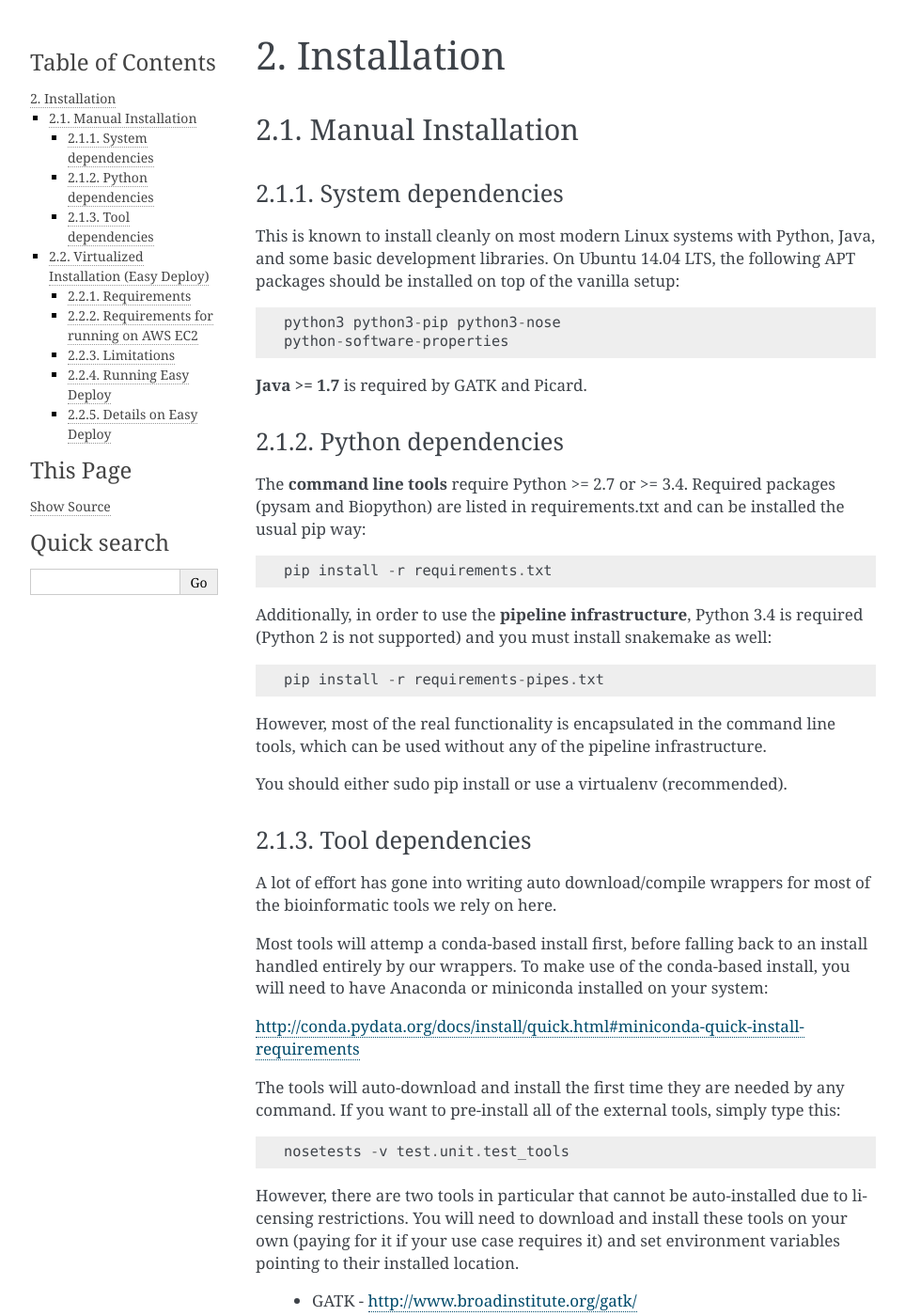
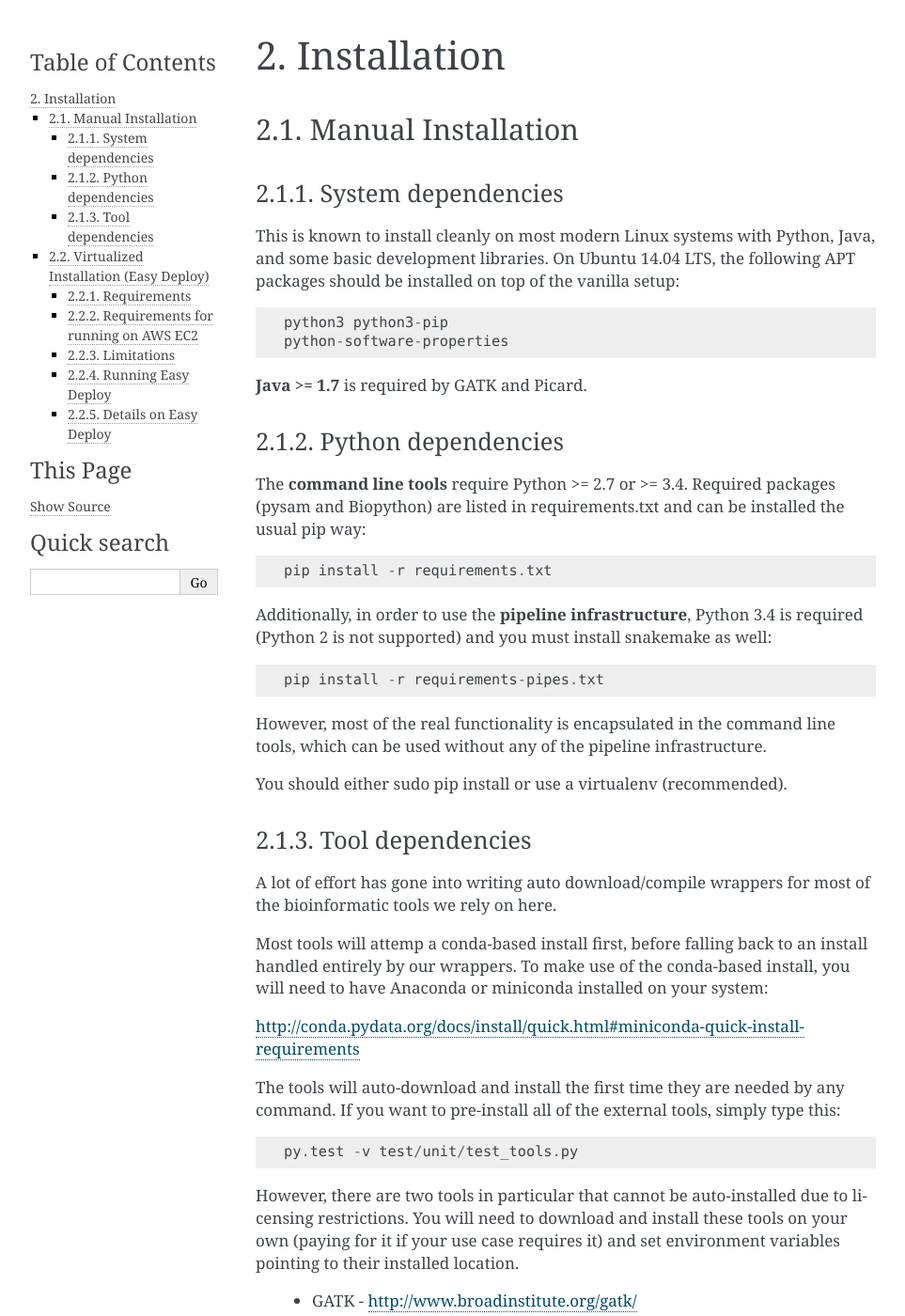
Before and after one commit to broadinstitute/viral-ngs, a Sphinx documentation site: the page built from docs/install.rst, in a window 1280 px wide and 1400 px high. Shown: the whole window at 94% size, without its empty margins (148-1111 px from the left). Built offline with Sphinx 7.4.7, drawn with Linux system fonts in a browser that asks for light colours; formulas are drawn with MathJax 3.

Commit message:
Accessory changes for other places nose is refd

```diff
--- a/docs/install.rst
+++ b/docs/install.rst
@@ -12,7 +12,7 @@ This is known to install cleanly on most modern Linux systems with Python,
 Java, and some basic development libraries.  On Ubuntu 14.04 LTS, the
 following APT packages should be installed on top of the vanilla setup::
 
-  python3 python3-pip python3-nose
+  python3 python3-pip
   python-software-properties
 
 .. (comment out below)
@@ -64,7 +64,7 @@ http://conda.pydata.org/docs/install/quick.html#miniconda-quick-install-requirem
 
 The tools will auto-download and install the first time they are needed by any command. If you want to pre-install all of the external tools, simply type this::
 
-  nosetests -v test.unit.test_tools
+  py.test -v test/unit/test_tools.py
 
 However, there are two tools in particular that cannot be auto-installed
 due to licensing restrictions.  You will need to download and install
```
Also changed, not shown: 5 other files.
